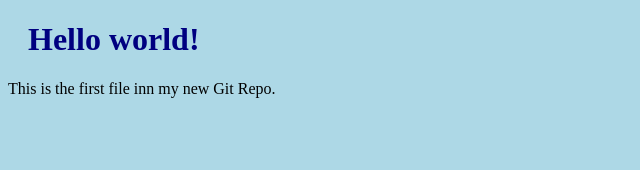
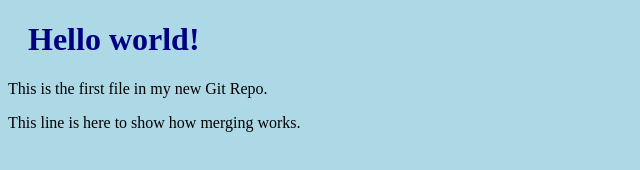
Before and after one commit to gunaammu/hello-world, a plain HTML site: page index.html in a window 1280 px wide. Shown: the whole page, without its empty margins (0-640 px from the left). Drawn offline with Linux system fonts and the light colour scheme.

Commit message:
update index.html with emergency fix

```diff
--- a/index.html
+++ b/index.html
@@ -7,7 +7,8 @@
 <body>
 
 <h1>Hello world!</h1>
-<p>This is the first file inn my new Git Repo.</p>
+<p>This is the first file in my new Git Repo.</p>
+<p>This line is here to show how merging works.</p>
 
 </body>
 </html>
```
